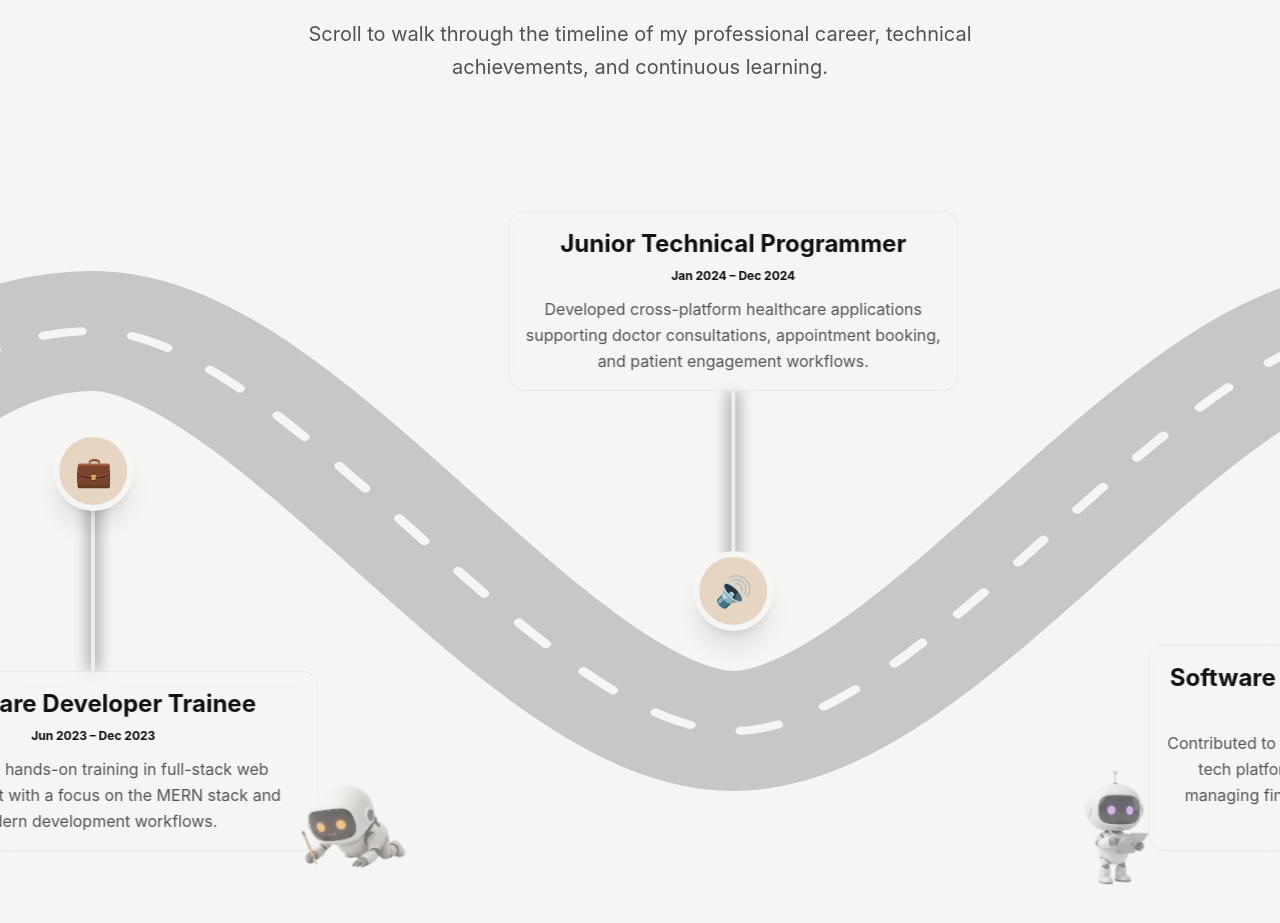
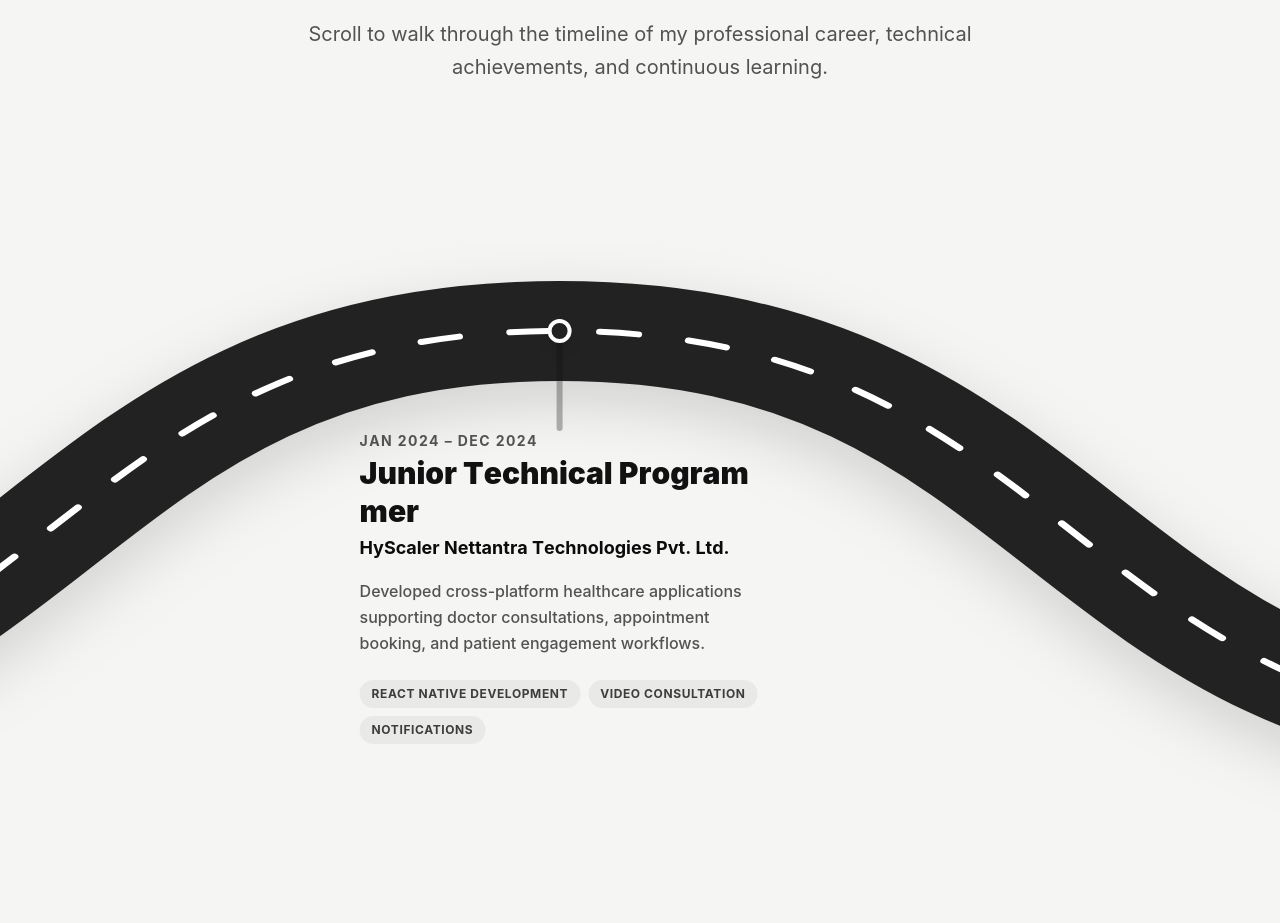
Before and after one commit to tapan-7/robo-folio, a Next.js app: page / in a window 1280 px wide. Shown: the part 4280-5203 px from the top of the page. Built offline with nearby package versions, Linux system fonts and the light colour scheme.

Commit message:
refactor: replace static timeline with dynamic winding road path and typewriter effects

```diff
--- a/components/Experience.tsx
+++ b/components/Experience.tsx
@@ -1,33 +1,103 @@
 "use client";
 
-import { motion, useScroll, useTransform } from "framer-motion";
+import { motion, useScroll, useTransform, Variants } from "framer-motion";
 import { useRef } from "react";
 import Image from "next/image";
 import { portfolioData } from "@/data/portfolio";
 
+// --- Typewriter Effect Component ---
+const typewriterVariants: Variants = {
+  hidden: { opacity: 0 },
+  visible: {
+    opacity: 1,
+    transition: {
+      staggerChildren: 0.03,
+    },
+  },
+};
+
+const letterVariants: Variants = {
+  hidden: { opacity: 0, y: 10 },
+  visible: { opacity: 1, y: 0 },
+};
+
+function TypewriterText({ text, className = "" }: { text: string, className?: string }) {
+  return (
+    <motion.span variants={typewriterVariants} initial="hidden" whileInView="visible" className={className}>
+      {text.split('').map((char, index) => (
+        <motion.span key={index} variants={letterVariants} className="inline-block whitespace-pre">
+          {char === ' ' ? '\u00A0' : char}
+        </motion.span>
+      ))}
+    </motion.span>
+  );
+}
+
 export default function Experience() {
   const containerRef = useRef<HTMLDivElement>(null);
 
-  // 300vh for a comfortable scroll time
+  const journey = [...portfolioData.experience].reverse(); // Oldest first
+
+  // --- Dynamic Road Calculation ---
+  const spacing = 80; // 80vw between items
+  const startX = 20;  // Start node at 20vw
+
+  const nodes: any[] = [];
+
+  let currentX = startX + spacing;
+  let currentY = 600;
+
+  journey.forEach((exp, idx) => {
+    nodes.push({ type: 'exp', xPos: currentX, yPos: currentY, data: exp, idx });
+    currentX += spacing;
+    currentY = currentY === 600 ? 200 : 600; // alternate bottom/top
+  });
+
+  const totalWidthVw = currentX + 60; // extra padding at the end
+
+  // Generate SVG Path
+  let d = `M -100 400 L 400 400 `; // Start line
+
+  // To first exp
+  d += `C 700 400, 700 ${nodes[0].yPos}, ${nodes[0].xPos * 10} ${nodes[0].yPos} `;
+
+  // Between experiences
+  for (let i = 0; i < journey.length - 1; i++) {
+    const x1 = nodes[i].xPos * 10;
+    const y1 = nodes[i].yPos;
+    const x2 = nodes[i+1].xPos * 10;
+    const y2 = nodes[i+1].yPos;
+
+    const midX = (x1 + x2) / 2;
+    d += `C ${midX} ${y1}, ${midX} ${y2}, ${x2} ${y2} `;
+  }
+
+  // To end line
+  const lastExpX = nodes[journey.length - 1].xPos * 10;
+  const lastExpY = nodes[journey.length - 1].yPos;
+  const endNodeX = currentX * 10;
+  d += `C ${(lastExpX + endNodeX)/2} ${lastExpY}, ${(lastExpX + endNodeX)/2} 400, ${endNodeX} 400 `;
+
+  // Finish line
+  d += `L ${(currentX + 100) * 10} 400`;
+
+  // --- Scroll Logic ---
   const { scrollYProgress } = useScroll({
     target: containerRef,
     offset: ["start start", "end end"],
   });
 
-  // Track is 200vw wide. Translate by -50% to shift by exactly -100vw, leaving the last 100vw on screen
-  const x = useTransform(scrollYProgress, [0, 1], ["0%", "-50%"]);
-
-  // Reverse so we scroll from oldest to newest
-  const journey = [...portfolioData.experience].reverse();
+  const maxTranslateX = `-${totalWidthVw - 100}vw`;
+  const x = useTransform(scrollYProgress, [0, 1], ["0vw", maxTranslateX]);
 
   return (
-    <section id="experience" className="w-full relative bg-background pt-32">
+    <section id="experience" className="w-full relative bg-[#F5F5F3] dark:bg-background pt-32 transition-colors duration-300">
 
       <div className="w-full text-center px-6 mb-12">
         <span className="text-sm font-bold tracking-widest text-muted-foreground uppercase mb-4 block">
           The Journey
         </span>
-        <h2 className="text-5xl md:text-7xl font-extrabold tracking-tight mb-6">
+        <h2 className="text-5xl md:text-7xl font-extrabold tracking-tight mb-6 text-foreground">
           Road to Present
         </h2>
         <p className="text-xl text-muted-foreground leading-relaxed max-w-2xl mx-auto">
@@ -36,51 +106,35 @@ export default function Experience() {
       </div>
 
       {/* Horizontal Scroll Section */}
-      <div ref={containerRef} className="h-[300vh] relative w-full">
-        <div className="sticky top-0 h-screen w-full overflow-hidden flex items-center bg-background">
+      <div ref={containerRef} style={{ height: `${totalWidthVw}vh` }} className="relative w-full">
+        <div className="sticky top-0 h-screen w-full overflow-hidden flex items-center bg-[#F5F5F3] dark:bg-background transition-colors duration-300">
 
           <motion.div
-            style={{ x }}
-            className="relative h-full flex items-center w-[200vw]"
+            style={{ x, width: `${totalWidthVw}vw` }}
+            className="relative h-[800px] flex items-center shrink-0"
           >
             {/* Infographic Winding Road SVG */}
-            <div className="absolute left-0 h-[600px] w-[200vw] pointer-events-none flex items-center overflow-hidden">
+            <div className="absolute left-0 h-[800px] w-full pointer-events-none flex items-center overflow-hidden">
               <svg
                 width="100%"
                 height="100%"
-                viewBox="0 0 2000 600"
+                viewBox={`0 0 ${totalWidthVw * 10} 800`}
                 preserveAspectRatio="none"
               >
-                {/*
-                  Steep winding road.
-                  1vw = 10 units.
-                  Item 0 at 30vw (300)
-                  Item 1 at 80vw (800)
-                  Item 2 at 130vw (1300)
-                */}
+                {/* Thick road surface */}
                 <path
-                  d="M -100 300
-                     C 100 300, 150 100, 300 100
-                     C 450 100, 650 500, 800 500
-                     C 950 500, 1150 100, 1300 100
-                     C 1450 100, 1650 500, 1800 500
-                     C 1950 500, 2050 300, 2200 300"
-                  stroke="currentColor"
-                  className="text-foreground opacity-20"
-                  strokeWidth="120"
+                  d={d}
+                  className="stroke-[#222222] dark:stroke-white/10 transition-colors duration-300"
+                  strokeWidth="100"
                   fill="none"
                   strokeLinecap="round"
+                  style={{ filter: 'drop-shadow(0px 20px 30px rgba(0,0,0,0.15))' }}
                 />
+                {/* White dashed centerline */}
                 <path
-                  d="M -100 300
-                     C 100 300, 150 100, 300 100
-                     C 450 100, 650 500, 800 500
-                     C 950 500, 1150 100, 1300 100
-                     C 1450 100, 1650 500, 1800 500
-                     C 1950 500, 2050 300, 2200 300"
-                  stroke="currentColor"
-                  className="text-background"
-                  strokeWidth="8"
+                  d={d}
+                  className="stroke-white dark:stroke-white/50 transition-colors duration-300"
+                  strokeWidth="6"
                   strokeDasharray="30 40"
                   fill="none"
                   strokeLinecap="round"
@@ -88,15 +142,54 @@ export default function Experience() {
               </svg>
             </div>
 
-            {/* Experience Items */}
-            {journey.map((exp, idx) => (
-              <ExperienceItem
-                key={idx}
-                exp={exp}
-                idx={idx}
-                total={journey.length}
-              />
-            ))}
+            {/* Nodes and Cards */}
+            {nodes.map((node, i) => {
+              const isAbove = node.yPos > 400; // If road is at 600, card goes ABOVE the road
+              const cardOffset = 100; // 100px gap between road and card
+
+              return (
+                <div
+                  key={i}
+                  className="absolute z-20 flex flex-col items-center"
+                  style={{
+                    left: `${node.xPos}vw`,
+                    transform: 'translateX(-50%)',
+                    top: !isAbove ? `${node.yPos + cardOffset}px` : 'auto',
+                    bottom: isAbove ? `${800 - node.yPos + cardOffset}px` : 'auto'
+                  }}
+                >
+                  {/* Card Content */}
+                  <ExperienceCard data={node.data} />
+
+                  {/* Heavy Connector Line */}
+                  <div
+                    className={`absolute z-10 left-1/2 -translate-x-1/2`}
+                    style={{ height: `${cardOffset}px`, [isAbove ? 'bottom' : 'top']: `-${cardOffset}px` }}
+                  >
+                    <motion.div
+                      initial={{ scaleY: 0, opacity: 0 }}
+                      whileInView={{ scaleY: 1, opacity: 1 }}
+                      transition={{ duration: 0.5, ease: "easeOut" }}
+                      style={{ originY: isAbove ? 1 : 0 }}
+                      className="w-[4px] md:w-[6px] h-full rounded-full bg-foreground/30 dark:bg-foreground/50"
+                    />
+                  </div>
+
+                  {/* Road Dot */}
+                  <div
+                    className={`absolute z-20 left-1/2`}
+                    style={{ [isAbove ? 'bottom' : 'top']: `-${cardOffset}px`, transform: `translateY(${isAbove ? '50%' : '-50%'}) translateX(-50%)` }}
+                  >
+                     <motion.div
+                       initial={{ scale: 0 }}
+                       whileInView={{ scale: 1 }}
+                       transition={{ duration: 0.4, delay: 0.1 }}
+                       className="w-6 h-6 rounded-full bg-[#222222] dark:bg-white border-4 border-white dark:border-zinc-900 shadow-lg"
+                     />
+                  </div>
+                </div>
+              );
+            })}
           </motion.div>
         </div>
       </div>
@@ -104,65 +197,54 @@ export default function Experience() {
   );
 }
 
-// Sub-component for individual timeline items
-function ExperienceItem({ exp, idx, total }: { exp: any, idx: number, total: number }) {
-  const isAbove = idx % 2 !== 0; // Odd index = Trough (Text high)
+// --- Card Components ---
 
-  // Place items at 30vw, 80vw, 130vw...
-  const leftPosition = 30 + (idx * 50);
+function ExperienceCard({ data }: { data: any }) {
+  return (
+    <motion.div
+      initial={{ opacity: 0, y: 50 }}
+      whileInView={{ opacity: 1, y: 0 }}
+      viewport={{ margin: "0px -100px" }}
+      transition={{ duration: 0.6 }}
+      className="w-[320px] md:w-[400px] text-left transition-colors duration-300"
+    >
+      <div className="text-sm font-bold text-muted-foreground mb-1 uppercase tracking-widest">
+        <TypewriterText text={data.period} />
+      </div>
+      <h3 className="text-2xl md:text-3xl font-black mb-1 text-foreground leading-tight">
+        <TypewriterText text={data.title} />
+      </h3>
+      <div className="text-primary font-bold text-lg mb-4">
+        <TypewriterText text={data.company} />
+      </div>
+      <motion.p
+        initial={{ opacity: 0 }}
+        whileInView={{ opacity: 1 }}
+        viewport={{ margin: "0px -100px" }}
+        transition={{ delay: 0.4, duration: 0.5 }}
+        className="text-sm md:text-base text-muted-foreground leading-relaxed mb-6 font-medium"
+      >
+        {data.description}
+      </motion.p>
 
-  return (
-    <div
-      className="absolute flex flex-col z-20"
-      style={{
-        left: `${leftPosition}vw`,
-        top: isAbove ? '10%' : 'auto',
-        bottom: isAbove ? 'auto' : '10%',
-        width: '45vw',
-        maxWidth: '450px',
-        transform: 'translateX(-50%)'
-      }}
-    >
-      {/* Stick connecting to road */}
-      <div
-        className={`absolute left-1/2 -translate-x-1/2 w-1 bg-border/50 shadow-[0_0_15px_currentColor]
-          ${isAbove ? '-bottom-[25vh] h-[25vh]' : '-top-[25vh] h-[25vh]'}
-        `}
-      />
-
-      {/* Milestone Node */}
-      <div
-        className={`absolute left-1/2 -translate-x-1/2 w-16 h-16 md:w-20 md:h-20 rounded-full bg-[#e6d5c3] dark:bg-[#3a3028] flex items-center justify-center border-[6px] border-background shadow-xl z-30 text-2xl md:text-3xl
-          ${isAbove ? '-bottom-[25vh] translate-y-1/2' : '-top-[25vh] -translate-y-1/2'}
-        `}
+      {/* Technology Tags */}
+      <motion.div
+        initial={{ opacity: 0, y: 10 }}
+        whileInView={{ opacity: 1, y: 0 }}
+        viewport={{ margin: "0px -100px" }}
+        transition={{ delay: 0.6, duration: 0.4 }}
+        className="flex flex-wrap gap-2"
       >
-        {['💼', '🔊', '👍', '🎨', '🔄'][idx % 5]}
-      </div>
-
-      {/* Typography Content */}
-      <div className="flex flex-col items-center text-center px-4 bg-background/50 backdrop-blur-sm rounded-2xl py-4 border border-foreground/5">
-        <h3 className="text-xl md:text-2xl font-bold mb-2 text-foreground">
-          {exp.title}
-        </h3>
-        <span className="text-xs font-bold text-primary mb-3">
-          {exp.period}
-        </span>
-        <p className="text-sm md:text-base text-muted-foreground leading-relaxed">
-          {exp.description}
-        </p>
-      </div>
-
-      {/* Robot Decoration */}
-      {idx === 0 && (
-         <div className={`absolute -right-24 ${isAbove ? '-top-10' : '-bottom-10'} w-32 h-32 pointer-events-none hidden lg:block opacity-60`}>
-            <Image src="/images/curio_explorer.png" alt="Curio" fill sizes="128px" className="object-contain" />
-         </div>
-      )}
-      {idx === total - 1 && (
-         <div className={`absolute -left-24 ${isAbove ? '-top-10' : '-bottom-10'} w-32 h-32 pointer-events-none hidden lg:block opacity-60`}>
-            <Image src="/images/pix_designer.png" alt="Pix" fill sizes="128px" className="object-contain" />
-         </div>
-      )}
-    </div>
+        {data.achievements?.slice(0, 3).map((ach: string, i: number) => {
+          const tagLabel = ach.split(':')[0];
+          if (!tagLabel || tagLabel.length > 25) return null;
+          return (
+            <span key={i} className="text-[10px] sm:text-xs font-bold bg-black/5 dark:bg-white/10 px-3 py-1.5 rounded-full text-foreground/80 transition-colors uppercase tracking-wider">
+              {tagLabel}
+            </span>
+          );
+        })}
+      </motion.div>
+    </motion.div>
   );
 }
```
